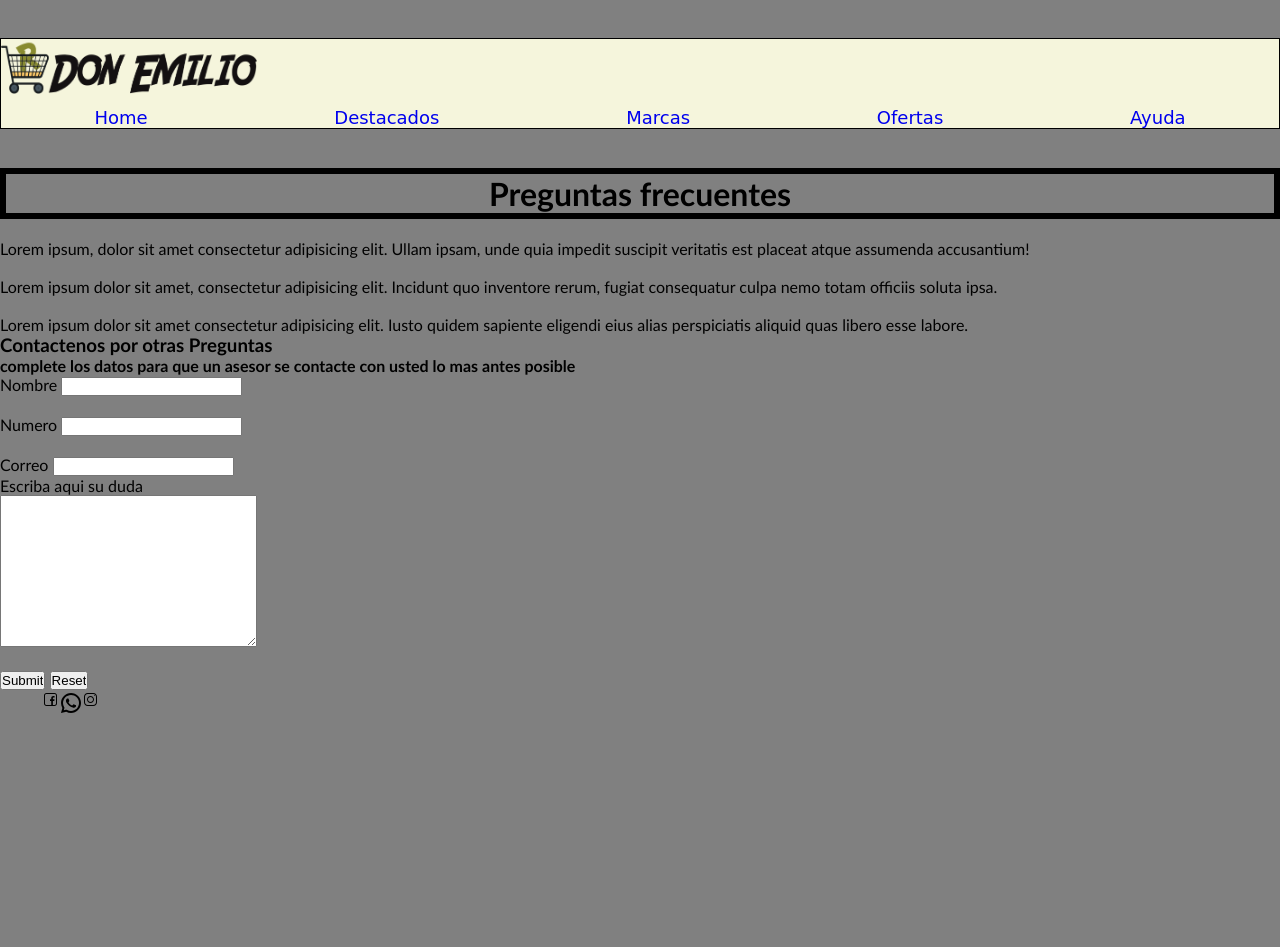
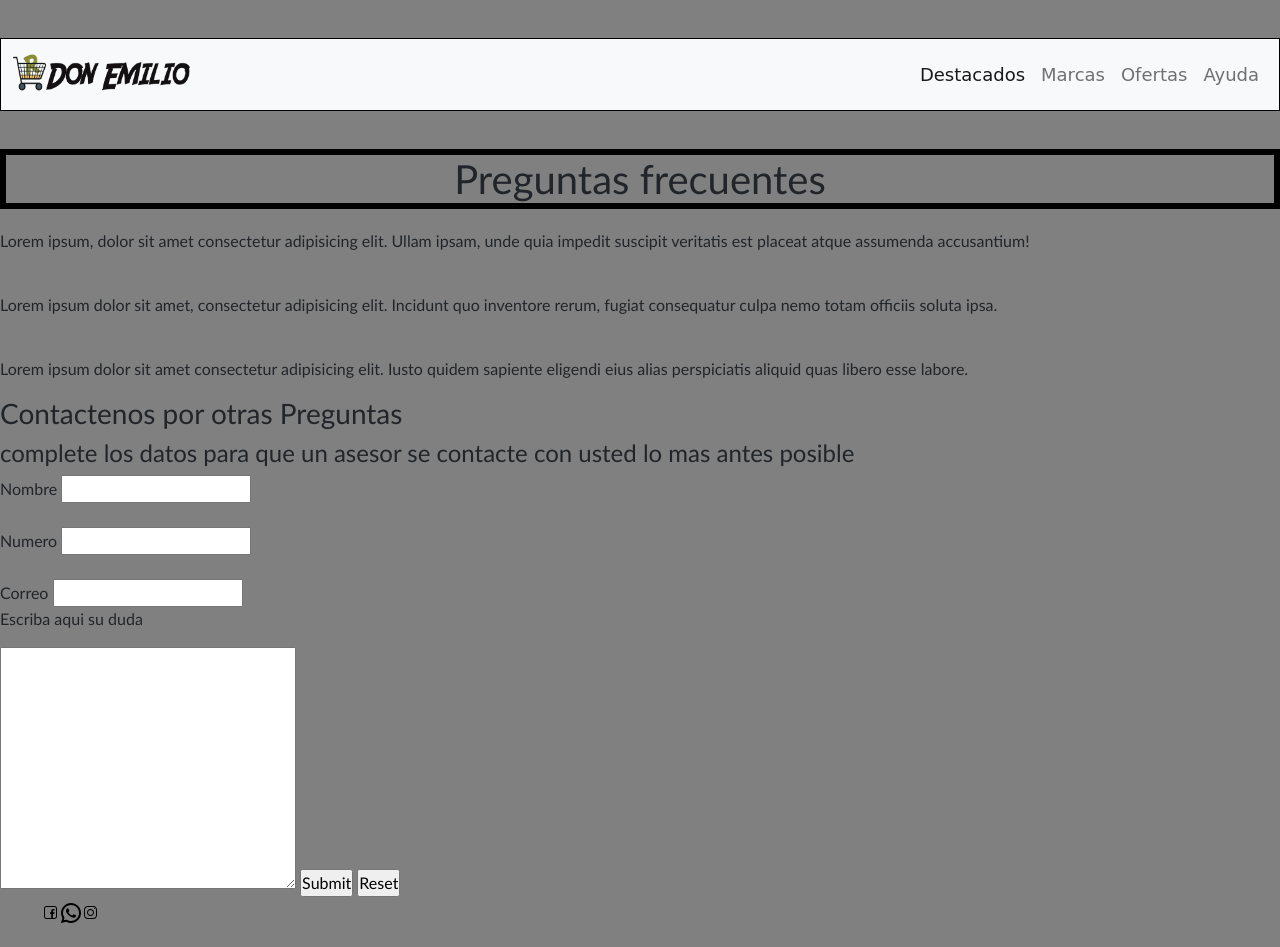
Before and after one commit to RogerRodrigo/almacen--rocha-roger, a plain HTML site: page root/paginas/ayuda.html in a window 1280 px wide. Before the commit the page ends 800 px from the top, so only its background shows below. Drawn offline with nearby package versions, Linux system fonts and the light colour scheme.

Commit message:
bootstrap
agregué los scripts a las paginas que le faltaban

```diff
--- a/root/css/index.css
+++ b/root/css/index.css
@@ -76,3 +76,8 @@ footer ul{
         width: 60%;
     }
 }
+@media only screen and (min-width: 400px){
+    .navbar-brand{
+        width: 80%;
+    }
+}
--- a/root/paginas/ayuda.html
+++ b/root/paginas/ayuda.html
@@ -5,23 +5,28 @@
     <meta http-equiv="X-UA-Compatible" content="IE=edge">
     <meta name="viewport" content="width=device-width, initial-scale=1.0">
     <title>Ayuda</title>
+    <link href="https://cdn.jsdelivr.net/npm/bootstrap@5.0.2/dist/css/bootstrap.min.css" rel="stylesheet" integrity="sha384-EVSTQN3/azprG1Anm3QDgpJLIm9Nao0Yz1ztcQTwFspd3yD65VohhpuuCOmLASjC" crossorigin="anonymous">
     <link rel="stylesheet" href="../css/index.css">
 </head>
 <body>
 <!--inicio de header-->
     <header>
-        <nav>
-            <div>
-                <a href="../index.html"><img src="../imagenes/logo_p.png" alt="Logo"></a>
+        <nav class="navbar navbar-expand-lg navbar-light bg-light">
+            <div class="container-fluid">
+              <a class="navbar-brand" href="../index.html"><img src="../imagenes/logo_p.png" alt=""></a>
+              <button class="navbar-toggler" type="button" data-bs-toggle="collapse" data-bs-target="#navbarNavAltMarkup" aria-controls="navbarNavAltMarkup" aria-expanded="false" aria-label="Toggle navigation">
+                <span class="navbar-toggler-icon"></span>
+              </button>
+              <div class="collapse navbar-collapse" id="navbarNavAltMarkup">
+                <div class="navbar-nav">
+                  <a class="nav-link active" aria-current="page" href="destacados.html">Destacados</a>
+                  <a class="nav-link" href="marcas.html">Marcas</a>
+                  <a class="nav-link" href="ofertas.html">Ofertas</a>
+                  <a class="nav-link" href="ayuda.html" tabindex="1" aria-disabled="false">Ayuda</a>
+                </div>
+              </div>
             </div>
-            <ul>
-                <li><a href="../index.html">Home</a></li>
-                <li><a href="destacados.html">Destacados</a></li>
-                <li><a href="marcas.html">Marcas</a></li>
-                <li><a href="ofertas.html">Ofertas</a></li>
-                <li><a href="ayuda.html">Ayuda</a></li>
-            </ul>
-        </nav>
+          </nav>
     </header>
 <!--principal-->
         <main><h1>Preguntas frecuentes</h1></main>
@@ -44,7 +49,6 @@
 
             <p>Escriba aqui su duda</p>
             <textarea name="" id="" cols="30" rows="10"></textarea>
-            <br> <br>
             <input type="submit">
             <input type="reset"> <br>
         </form>
@@ -56,5 +60,6 @@
             <li> <a href="https://instagram.com" target="_blank"> <img src="../imagenes/icons8-instagram.svg" alt="instagram"></a></li>
         </ul>
 </footer>
+<script src="https://cdn.jsdelivr.net/npm/bootstrap@5.0.2/dist/js/bootstrap.bundle.min.js" integrity="sha384-MrcW6ZMFYlzcLA8Nl+NtUVF0sA7MsXsP1UyJoMp4YLEuNSfAP+JcXn/tWtIaxVXM" crossorigin="anonymous"></script>
 </body>
 </html>
```
Also changed, not shown: root/index.html (+17 -11 lines), root/paginas/destacados.html (+17 -11 lines), root/paginas/marcas.html (+17 -11 lines), root/paginas/ofertas.html (+18 -11 lines).
